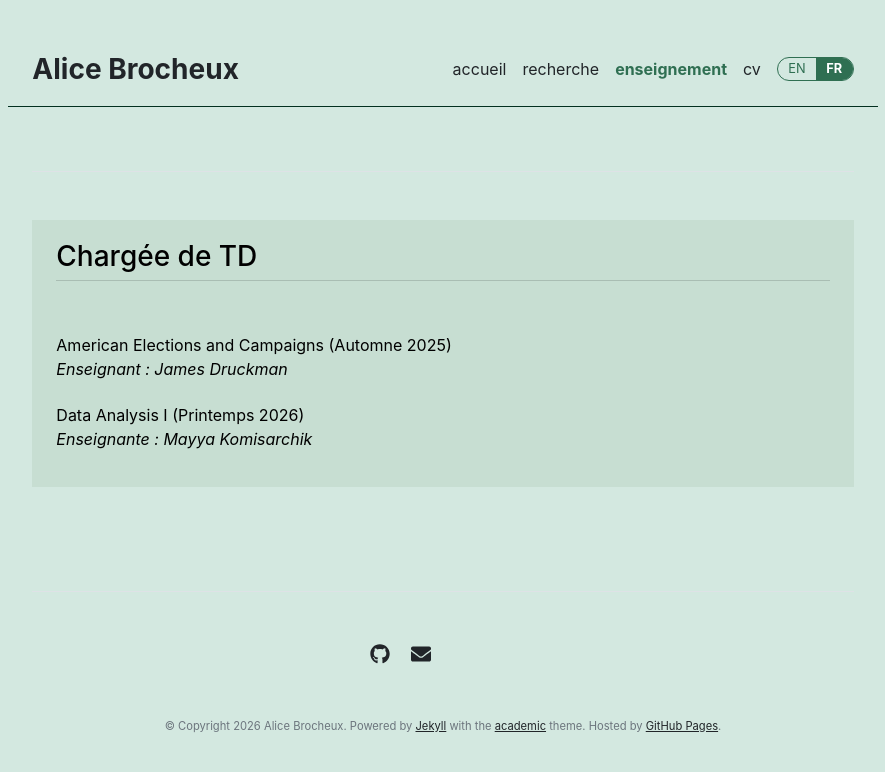
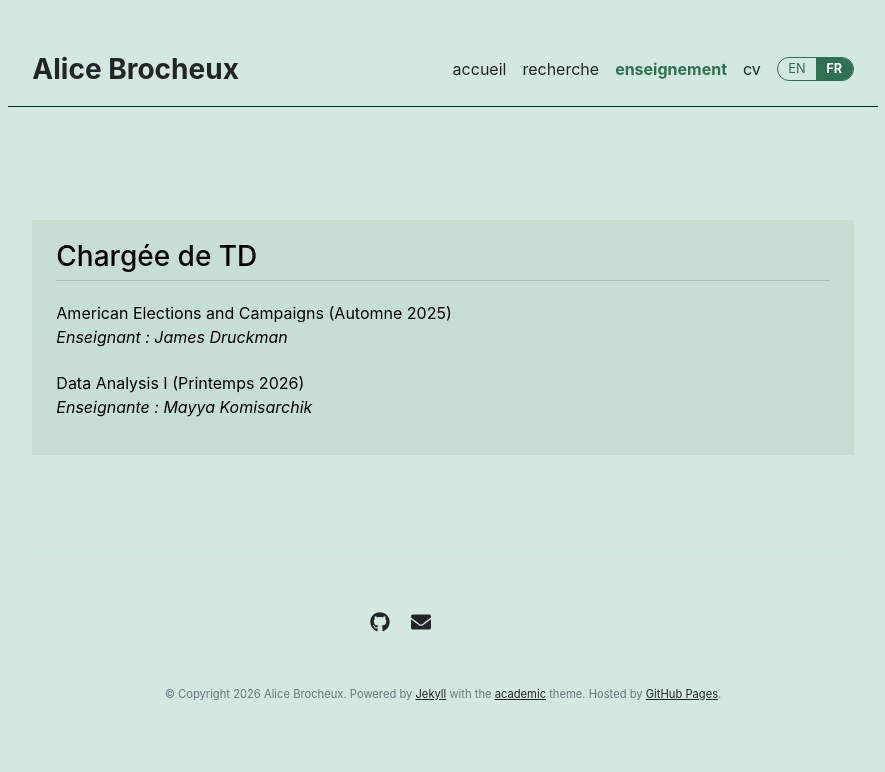
Before and after one commit to AliceBrocheux/alicebrocheux.github.io, a Jekyll site: the page built from fr/teaching.md, in a window 1280 px wide. Shown: the top 772 px of the page, without its empty margins (197-1082 px from the left). Built offline with Jekyll 4.4.1, drawn with Linux system fonts in a browser that asks for light colours.

Commit message:
Update teaching.md

```diff
--- a/fr/teaching.md
+++ b/fr/teaching.md
@@ -8,7 +8,7 @@ lang: fr
 
 ### Chargée de TD
 
-<br>
+<div style="height: 8px;"></div>
 
 American Elections and Campaigns (Automne 2025) <br>
 _Enseignant : James Druckman_
```
